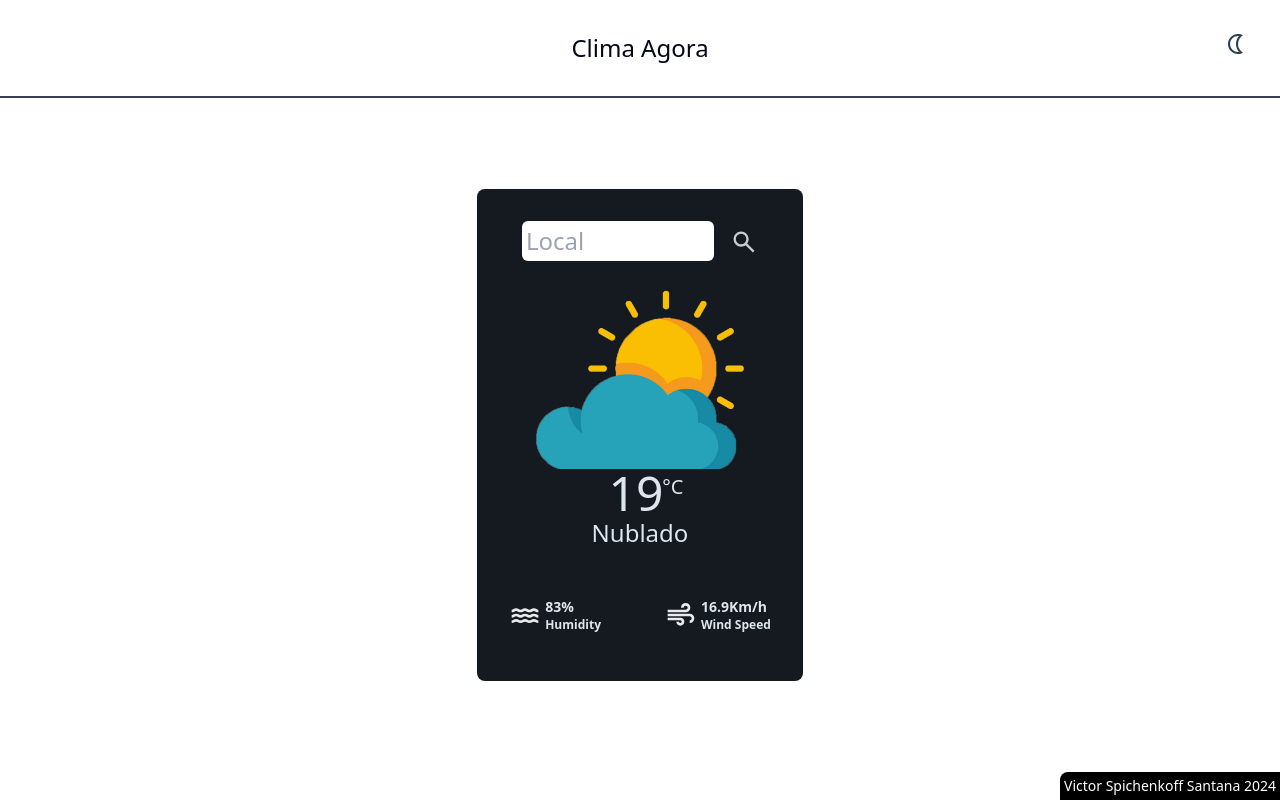
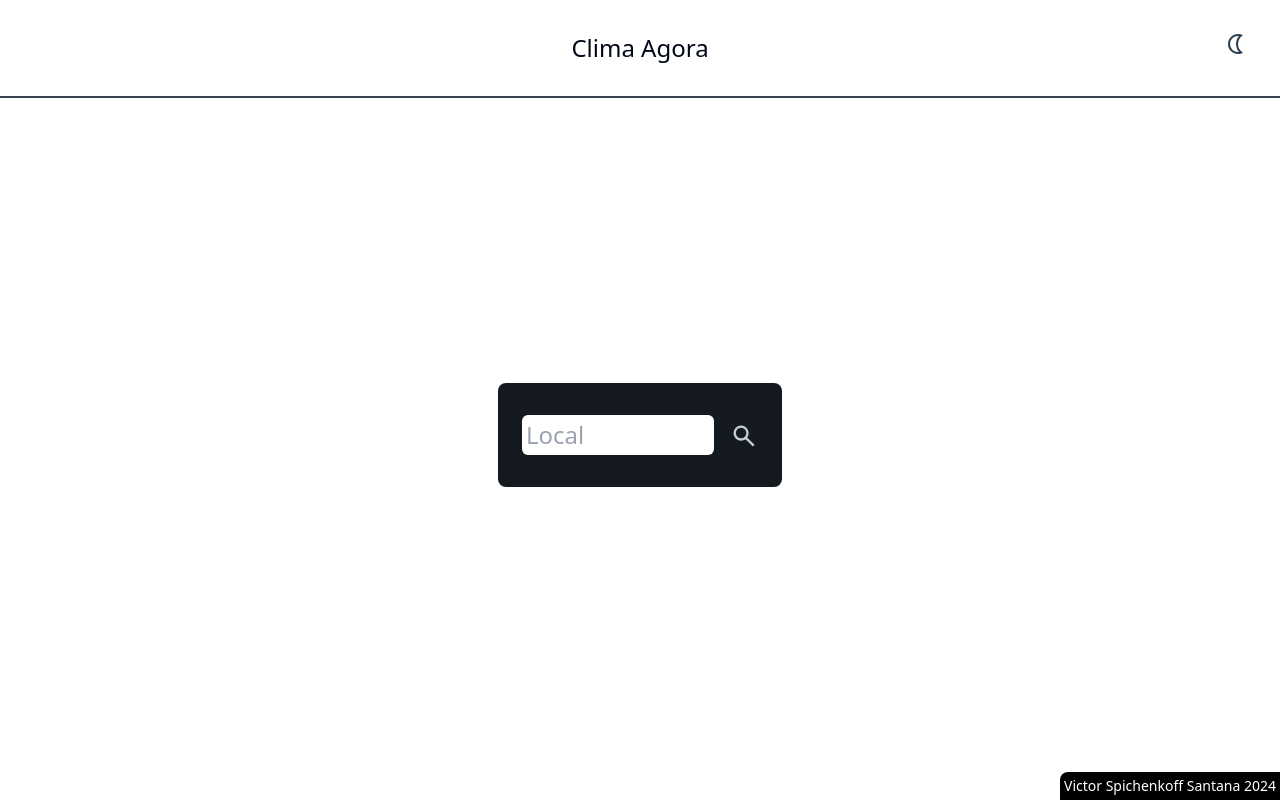
Before and after one commit to Victor-Spichenkoff/weather, a Next.js app: page / in a window 1280 px wide. Built offline with nearby package versions, Linux system fonts and the light colour scheme.

Commit message:
Add more weather options

```diff
--- a/components/functions/wheaterDescription.tsx
+++ b/components/functions/wheaterDescription.tsx
@@ -13,7 +13,7 @@ export default function WheaterDescription({wheatherInfos}: WheaterDescription)
         const current = wheatherInfos.current.condition.text
         // if(current == ''){}
         //chuva
-        if(current.includes('Chuva') || current == 'Garoa' || current.includes('Tempestade') || current=='Granizo') return '/assets/imgs/rain.png'
+        if(current.includes('Chuva') || current == 'Garoa' || current.includes('Tempestade') || current=='Granizo' || current=="Aguaceiros fracos") return '/assets/imgs/rain.png'
         //sol
         if(current== 'Céu limpo'|| current == "Ensolarado") return '/assets/imgs/clear.png'
         //nublado
--- a/components/template/display.tsx
+++ b/components/template/display.tsx
@@ -5,60 +5,14 @@ import { WeatherInfos } from "@/types/wheaterResponse"
 import WheaterDescription from "../functions/wheaterDescription"
 
 
-const wheaterInfosMoked: WeatherInfos = {
-    "location": {
-        "name": "Sao Paulo",
-        "region": "Sao Paulo",
-        "country": "Brazil",
-        "lat": -23.53,
-        "lon": -46.62,
-        "tz_id": "America/Sao_Paulo",
-        "localtime_epoch": 1716905536,
-        "localtime": "2024-05-28 11:12"
-    },
-    "current": {
-        "last_updated_epoch": 1716904800,
-        "last_updated": "2024-05-28 11:00",
-        "temp_c": 19.0,
-        "temp_f": 66.2,
-        "is_day": 1,
-        "condition": {
-            "text": "Nublado",
-            "icon": "//cdn.weatherapi.com/weather/64x64/day/122.png",
-            "code": 1009
-        },
-        "wind_mph": 10.5,
-        "wind_kph": 16.9,
-        "wind_degree": 290,
-        "wind_dir": "WNW",
-        "pressure_mb": 1021.0,
-        "pressure_in": 30.15,
-        "precip_mm": 0.01,
-        "precip_in": 0.0,
-        "humidity": 83,
-        "cloud": 100,
-        "feelslike_c": 19.0,
-        "feelslike_f": 66.2,
-        "windchill_c": 18.2,
-        "windchill_f": 64.8,
-        "heatindex_c": 18.2,
-        "heatindex_f": 64.8,
-        "dewpoint_c": 16.3,
-        "dewpoint_f": 61.4,
-        "vis_km": 10.0,
-        "vis_miles": 6.0,
-        "uv": 5.0,
-        "gust_mph": 12.1,
-        "gust_kph": 19.5
-    }
-}
+
 
 export default function Display() {
     const [wheaterInfos, setWeatherInfos] = useState<WeatherInfos>(null)
     return (
         <div className="bg-dark text-dark-header dark:bg-light dark:text-light-txt max-w-2xl p-4 py-8 rounded-lg text-center">
             <Search setWeatherInfos={setWeatherInfos}></Search>
-            <WheaterDescription wheatherInfos={wheaterInfosMoked}/>
+            <WheaterDescription wheatherInfos={wheaterInfos}/>
             { wheaterInfos !== 'error' && wheaterInfos !== null && (
             '') }
 
--- a/types/wheaterResponse.ts
+++ b/types/wheaterResponse.ts
@@ -18,6 +18,7 @@ type condition_text =
   | "Fumacento"
   | "Vento"
   | "Encoberto"
+  | "Aguaceiros fracos"
 
 export type WeatherInfos = {
     location: {
```
